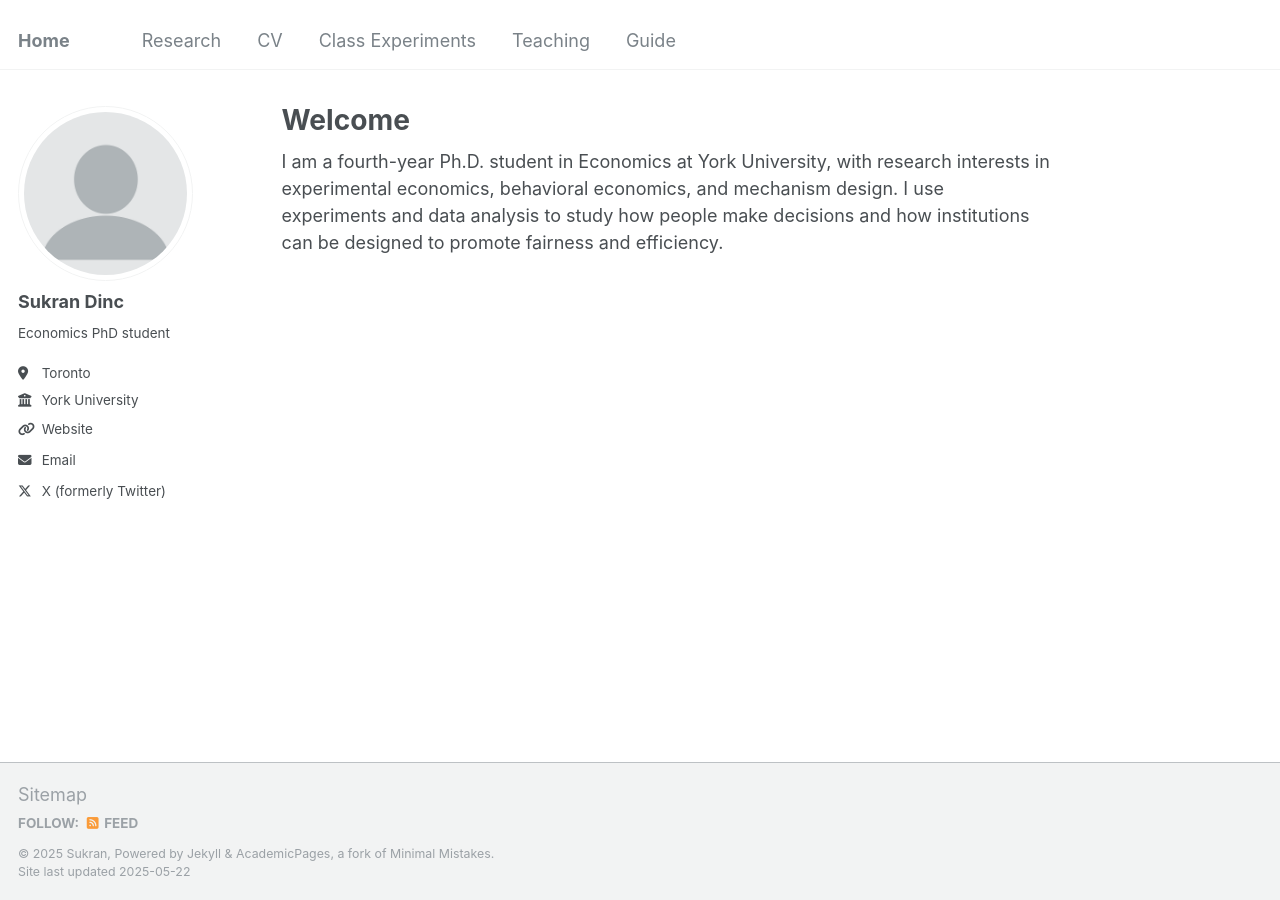
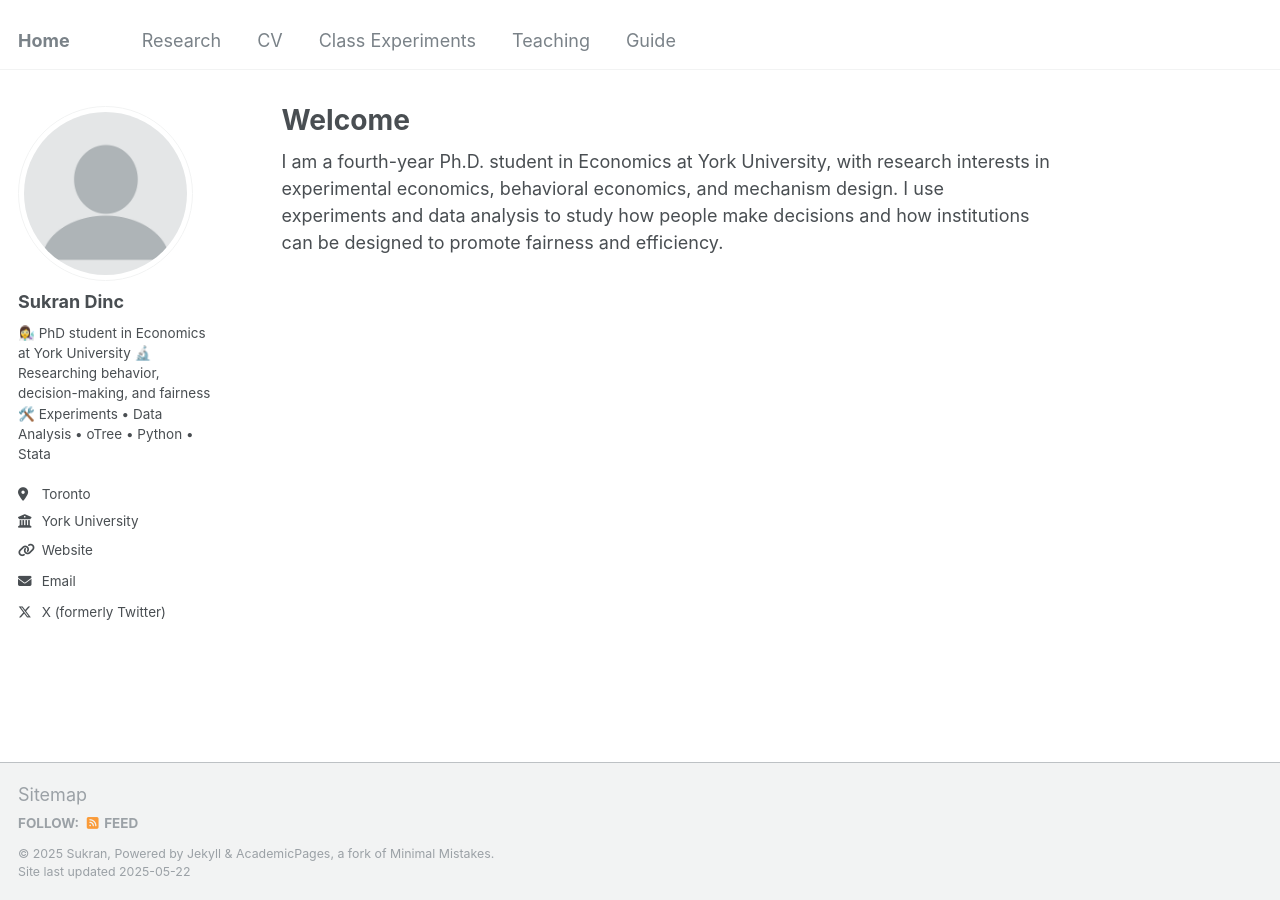
Before and after one commit to sukrandinc/sukrandinc.github.io, a Jekyll site: the page built from _pages/about.md, in a window 1280 px wide. Built offline with Jekyll 4.4.1, drawn with Linux system fonts in a browser that asks for light colours.

Commit message:
Update _config.yml

```diff
--- a/_config.yml
+++ b/_config.yml
@@ -24,7 +24,9 @@ author:
   avatar           : "profile.png"
   name             : "Sukran Dinc"
   pronouns         : # example: "she/her"
-  bio              : "Economics PhD student"
+  bio              : "👩‍🔬 PhD student in Economics at York University
+                    🔬 Researching behavior, decision-making, and fairness
+                    🛠️ Experiments • Data Analysis • oTree • Python • Stata"
   location         : "Toronto"
   employer         : "York University"
   uri              : "https://sukrandinc.github.io"
```
